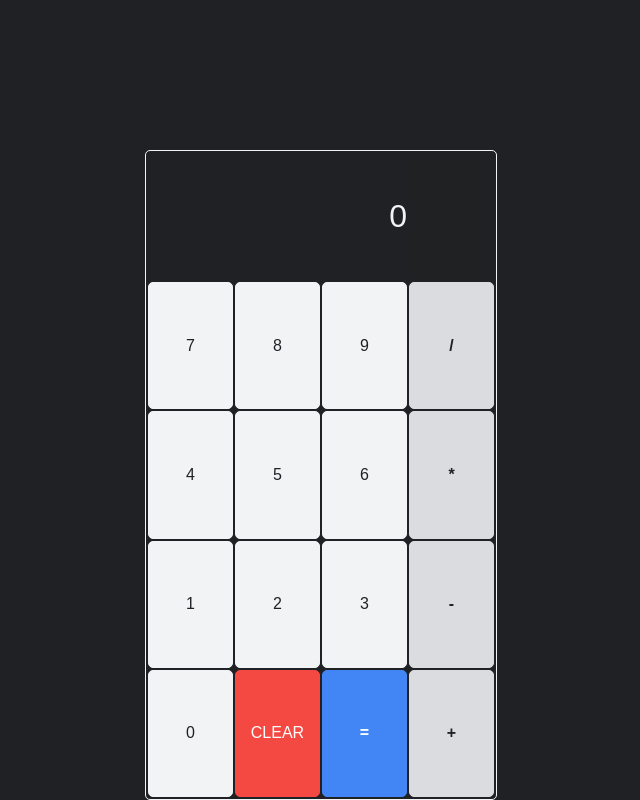
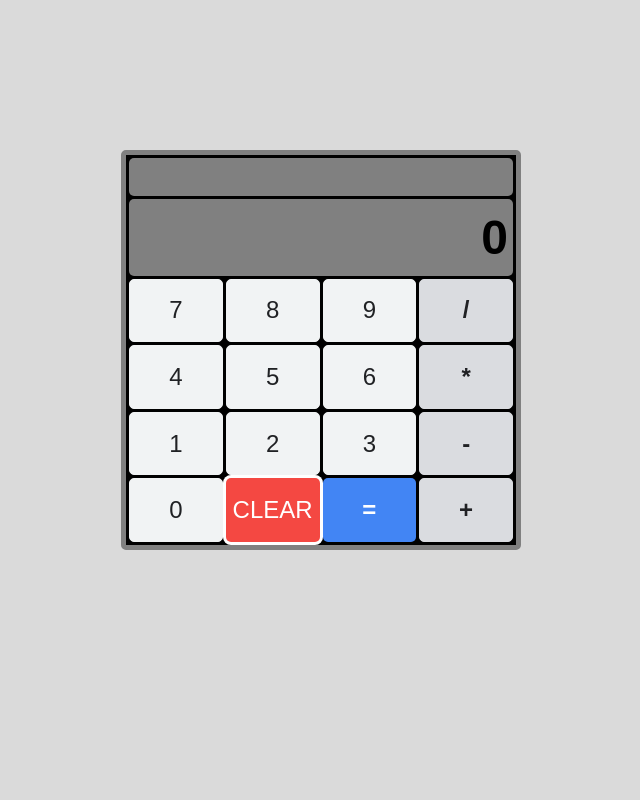
Before and after one commit to petar97/calculator, a plain HTML site: page index.html in a window 1280 px wide. Both pictures are taken after a click on the element "CLEAR". Shown: the whole page, without its empty margins (319-959 px from the left). Drawn offline with Linux system fonts and the light colour scheme.

Commit message:
Add a few extra functions, modified others and changed up the style a bit

```diff
--- a/index.html
+++ b/index.html
@@ -10,8 +10,12 @@
     <main>
         <table>
             <tr>
-                <td colspan="3" id="main-display" class="display"></td>
-                <td id="temp-display" class="display"></td>
+                <th colspan="4" class="temp-display"></th>
+            </tr>
+
+            <tr>
+                <th colspan="4" class="main-display"></th>
+
             </tr>
 
             <tr>
--- a/main.js
+++ b/main.js
@@ -65,14 +65,27 @@ function onClickOperator(operatorSign) {
     operator = operatorSign.id;
 }
 
-const mainDisplay = document.querySelector("#main-display");
-const tempDisplay = document.querySelector("#temp-display");
+function clearData() {
+    mainDisplay.textContent = "0";
+    tempDisplay.textContent = "";
+    a = undefined;
+    b = undefined;
+    result = undefined;
+}
+
+/*
+FUNCTION BREAKPOINT
+*/
+
+const mainDisplay = document.querySelector(".main-display");
+const tempDisplay = document.querySelector(".temp-display");
 const numbers = Array.from(document.querySelectorAll(".number"));
 const operators = Array.from(document.querySelectorAll(".operator"))
 const operation = document.querySelector("#operation");
 const clear = document.querySelector("#clear");
+const datas = Array.from(document.querySelectorAll("td"));
 
-const regex = /[0-9]+/;
+const regex = /[A-z]+/;
 let a;
 let b;
 let result;
@@ -83,11 +96,20 @@ mainDisplay.textContent = "0";
 
 numbers.forEach(number => {
     number.addEventListener("click", () => {
-        if (a == undefined) {
+        if (regex.test(mainDisplay.textContent)) {
+            mainDisplay.classList.remove("mainText");
+            clearData();
+        }
+
+        if (mainDisplay.textContent.startsWith("0") ||
+            mainDisplay.textContent == result) {
             mainDisplay.textContent = "";
         }
+
+        if (mainDisplay.textContent.length < 13) {
             mainDisplay.textContent += number.textContent;
             displayValue = mainDisplay.textContent;
+        }
     })
 });
 
@@ -116,21 +138,46 @@ operators.forEach(operator => {
 });
 
 operation.addEventListener("click", () => {
+    if (mainDisplay.textContent == "0" &&
+    a == undefined && b == undefined) {
+        mainDisplay.textContent = "0";
+    } else {
         tempDisplay.textContent = "";
         b = Number(displayValue);
         result = operate(operator, a, b);
+
+
+
+        if (result.toString().length < 13) {
+            if (result == "Infinity") {
+                mainDisplay.classList.add("mainText");
+                mainDisplay.textContent = "Risky bussines you'r trying there...";
+            } else {
                 mainDisplay.textContent = roundToTwo(result);
                 a = result;
+            }
+        } else {
+            mainDisplay.textContent = "Too big of a number...";
+        }
+    }
 });
 
 clear.addEventListener("click", () => {
-    mainDisplay.textContent = "0";
-    tempDisplay.textContent = "";
-    a = undefined;
-    b = undefined;
-    result = undefined;
+    clearData();
 });
 
 window.addEventListener("click", (e) => {
-    //console.log(typeof e.target.textContent);
+    datas.forEach(data => {
+        if (data.classList.contains("pressed")) {
+            data.classList.remove("pressed");
+        }
     });
+
+    if (e.target.tagName === "TD") {
+        e.target.classList.add("pressed");
+    }
+});
+
+/* window.addEventListener("click", (e) => {
+    console.log(typeof e.target.tagName);
+}); */
--- a/styles.css
+++ b/styles.css
@@ -11,12 +11,39 @@ main {
     padding-top: 150px;
     display: flex;
     justify-content: center;
-    background-color: #202124;
+    background-color: #dadada;
 }
 
 table {
-    border: 1px solid #f1f3f4;
+    width: 400px;
+    height: 400px;
+    border: 5px solid gray;
     border-radius: 5px;
+    font-size: 1.5em;
+    border-spacing: 3px;
+    border-collapse: separate;
+    background-color: #000000;
+}
+
+th {
+    width: 85px;
+    max-width: 85px;
+    height: 60px;
+    background-color: gray;
+    border-radius: 5px;
+}
+
+.main-display {
+    font-size: 2em;
+    text-align: right;
+    padding-right: 5px;
+}
+
+.temp-display {
+    height: 30px;
+    text-align: right;
+    padding-right: 5px;
+    color: rgba(0, 0, 0, 0.5);
 }
 
 td {
@@ -26,23 +53,7 @@ td {
     text-align: center;
     cursor: pointer;
     border-radius: 5px;
-}
-
-.display {
-    cursor: default;
-    background-color:#202124;
-    color: #f1f3f4;
-}
-
-#main-display {
-    font-size: 2em;
-    text-align: right;
-}
-
-#temp-display {
-    text-align: right;
-    padding: 5px;
-    opacity: .8;
+    user-select: none;
 }
 
 .number {
@@ -53,7 +64,6 @@ td {
 
 .number:hover {
     background: #f8f9fa;
-    border-color: #f8f9fa;
 }
 
 .number:active {
@@ -70,7 +80,6 @@ td {
 
 .operator:hover {
     background: #e7e9ee;
-    border-color: #e7e9ee;
 }
 
 .operator:active {
@@ -81,23 +90,31 @@ td {
 #operation {
     background: #4285f4;
     color: #fff;
-    border: 1px solid #4285f4;
     font-weight: bold;
 }
 
 #operation:hover {
     background: #5390f1;
-    border-color: #5390f1;
 }
 
 #clear {
     background: #f44842;
     color: #fff;
-    border: 1px solid #f44842;
     text-transform: uppercase;
 }
 
 #clear:hover {
     background: #f15752;
-    border-color: #f15752;
 }
+
+/* JS CLASSES */
+
+.pressed {
+    box-shadow: 0 0 0px 3px #fff;
+}
+
+.mainText {
+    font-size: 1em;
+    text-align: left;
+    padding: 5px;
+}
```
Lines whose indentation alone changed are shown as unchanged.
